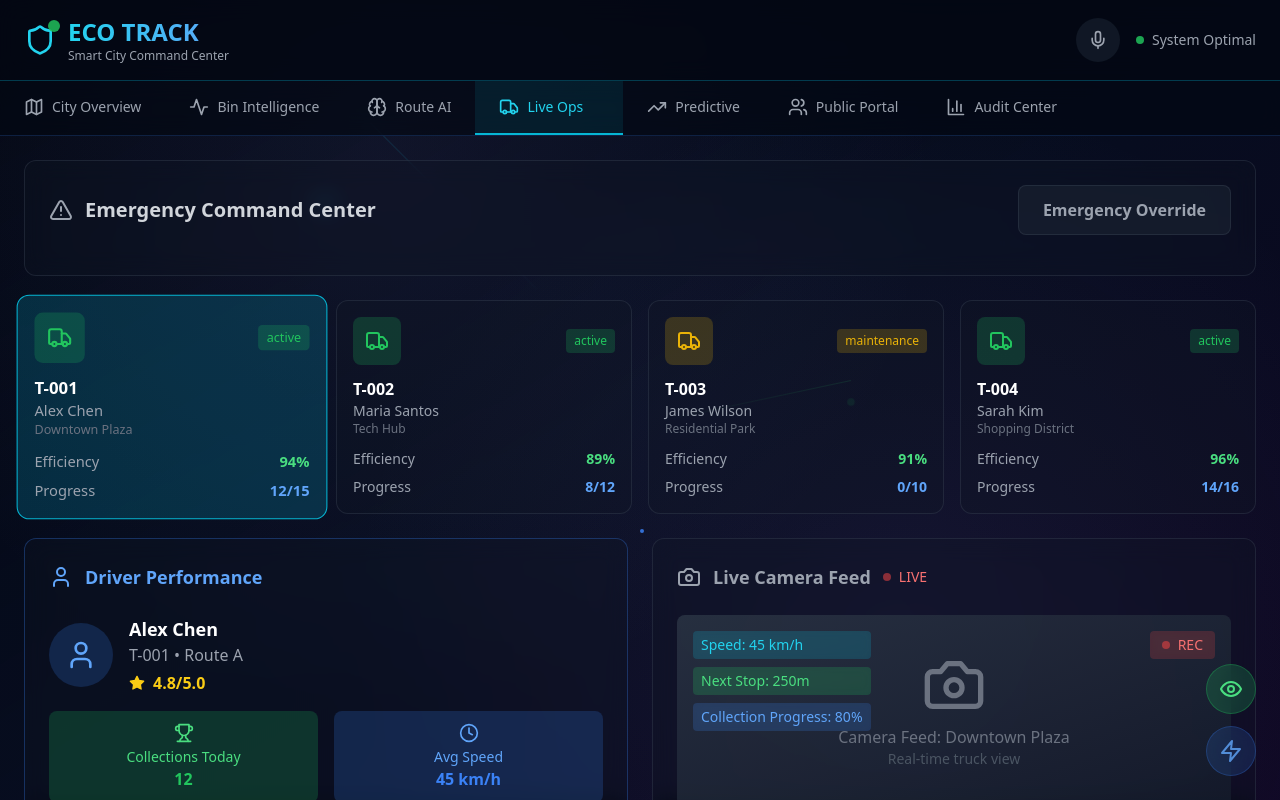
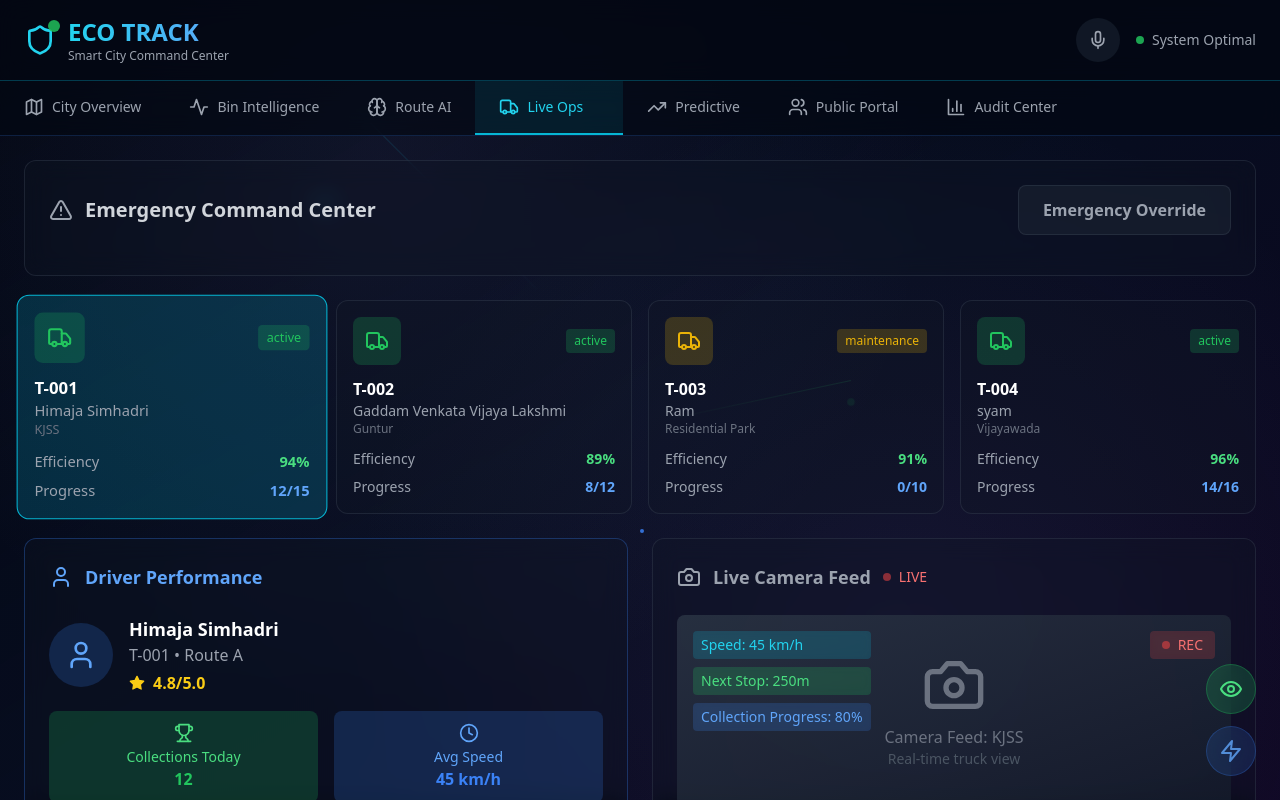
Before and after one commit to HimajaSimhadri/Ecotrack, a React (Vite) app: page / in a window 1280 px wide. Both pictures are taken after a click on the button "Live Ops". Shown: the top 800 px of the page. Built offline with nearby package versions, Linux system fonts and the light colour scheme.

Commit message:
Update LiveOperations.tsx

```diff
--- a/src/components/LiveOperations.tsx
+++ b/src/components/LiveOperations.tsx
@@ -16,8 +16,8 @@ const LiveOperations = () => {
   const [trucks, setTrucks] = useState([
     {
       id: 'T-001',
-      driver: 'Alex Chen',
-      location: 'Downtown Plaza',
+      driver: 'Himaja Simhadri',
+      location: 'KJSS',
       efficiency: 94,
       battery: 87,
       status: 'active',
@@ -28,8 +28,8 @@ const LiveOperations = () => {
     },
     {
       id: 'T-002',
-      driver: 'Maria Santos',
-      location: 'Tech Hub',
+      driver: 'Gaddam Venkata Vijaya Lakshmi',
+      location: 'Guntur',
       efficiency: 89,
       battery: 62,
       status: 'active',
@@ -40,7 +40,7 @@ const LiveOperations = () => {
     },
     {
       id: 'T-003',
-      driver: 'James Wilson',
+      driver: 'Ram',
       location: 'Residential Park',
       efficiency: 91,
       battery: 94,
@@ -52,8 +52,8 @@ const LiveOperations = () => {
     },
     {
       id: 'T-004',
-      driver: 'Sarah Kim',
-      location: 'Shopping District',
+      driver: 'syam',
+      location: 'Vijayawada',
       efficiency: 96,
       battery: 78,
       status: 'active',
```
